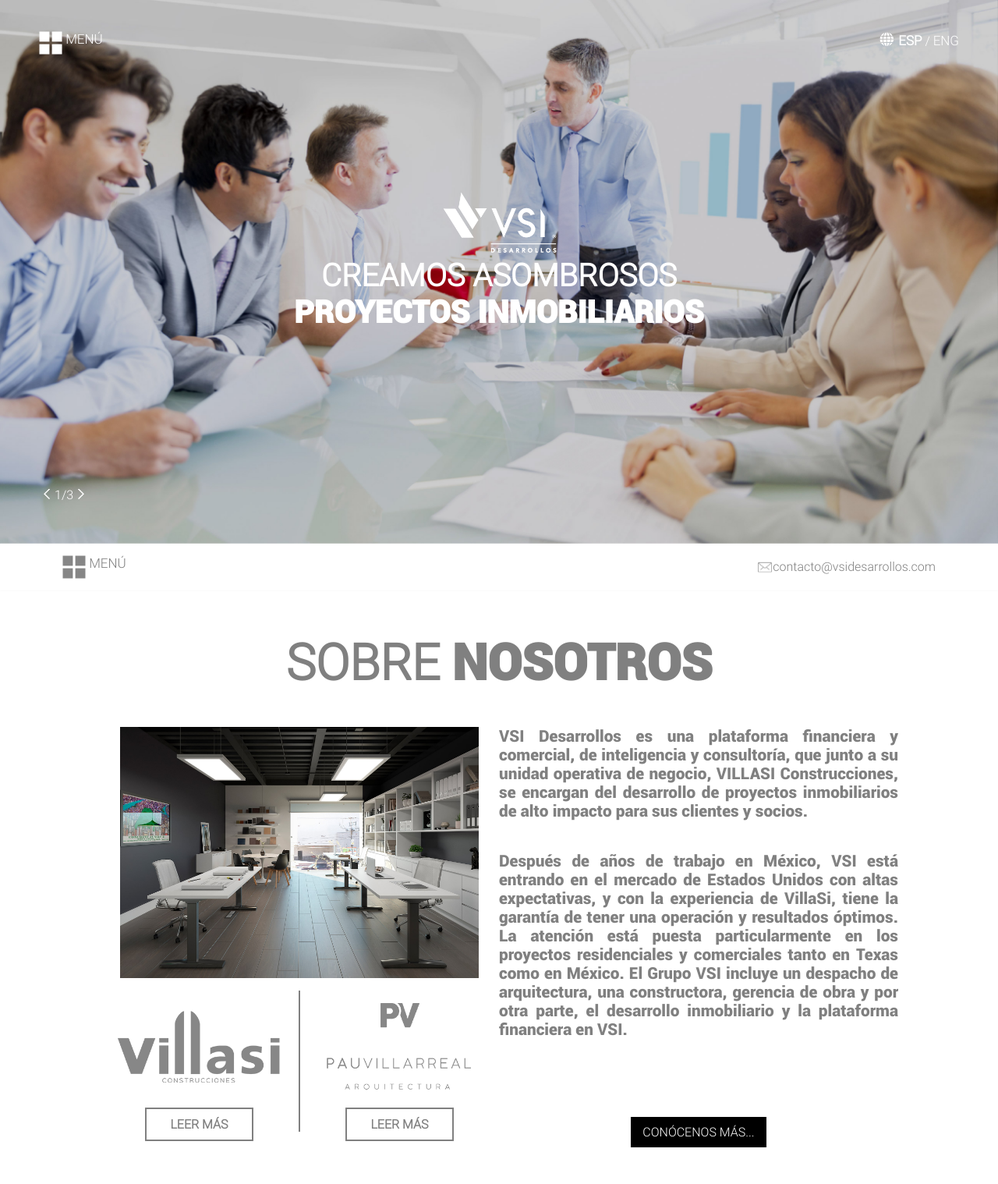
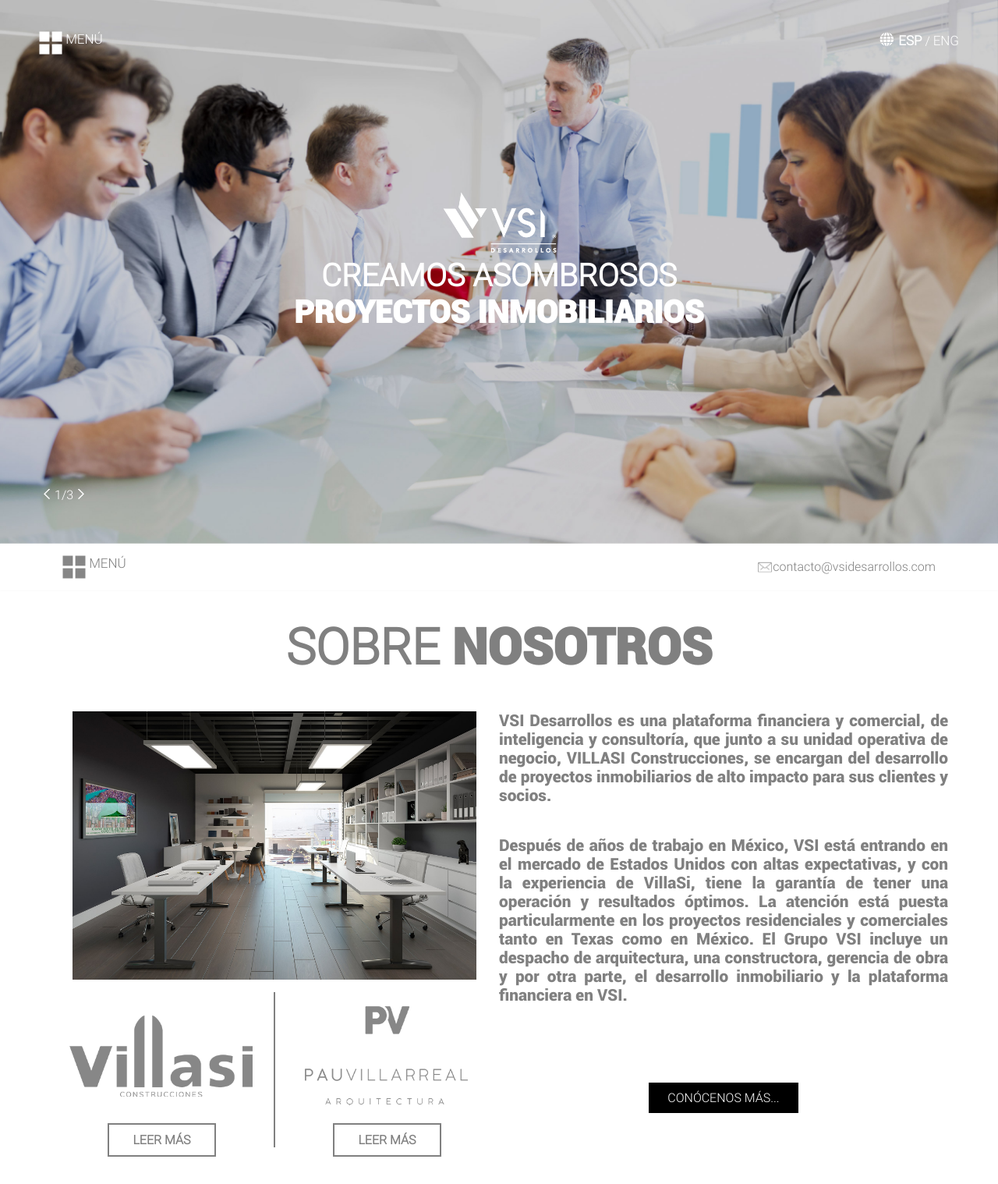
Before and after one commit to ArcoDev/vsi, a PHP site: page / in a window 1280 px wide; the page is wider, and only the part inside the window is pictured. Shown: the top 1518 px of that part at 78% size. Run offline with PHP 8.4, Linux system fonts and the light colour scheme; style sheets or scripts are compiled from the project's sources; some libraries are stand-ins or nearby versions.

Commit message:
Ajustes de estilos  del cuerpo del index.html

```diff
--- a/assets/scss/estilos.css
+++ b/assets/scss/estilos.css
@@ -81,12 +81,10 @@ section {
   width: 20px;
 }
 
-.contenedor1 {
-  margin: 0 5vw;
-}
-
 .contenedor2 {
-  margin: 20px 10vw;
+  display: flex;
+  flex-direction: column;
+  align-items: center;
 }
 
 .fila {
@@ -315,6 +313,7 @@ main nav .correo {
 }
 
 .nosotros {
+  width: 90%;
   margin-bottom: 50px;
 }
 
@@ -479,7 +478,7 @@ main nav .correo {
 }
 
 .caja-numeros {
-  width: 130%;
+  width: 100%;
   height: 500px;
   background: olive;
   padding: 0;
@@ -487,7 +486,6 @@ main nav .correo {
   background-position: center;
   background-size: cover;
   background-repeat: no-repeat;
-  margin-left: -10rem;
   display: flex;
   align-items: center;
   justify-content: center;
@@ -497,7 +495,6 @@ main nav .correo {
   .caja-numeros {
     width: 100%;
     height: auto;
-    margin-left: -1rem;
     flex-wrap: wrap;
   }
 }
@@ -513,7 +510,7 @@ main nav .correo {
 .caja-numeros::before {
   content: '';
   position: absolute;
-  width: 130%;
+  width: 100%;
   height: 500px;
   background: #2a3c96;
   background: linear-gradient(90deg, rgba(42, 60, 150, 0.83827) 0%, rgba(28, 137, 95, 0.86348) 100%);
@@ -608,7 +605,7 @@ main nav .correo {
 }
 
 .caja-proyectos {
-  width: 100%;
+  width: 90%;
   padding: 0;
   display: flex;
   gap: 10px;
@@ -683,7 +680,7 @@ main nav .correo {
 
 /*Imagenes proyectos*/
 .caja-img {
-  width: 100%;
+  width: 90%;
   transition: all 1s;
   display: none;
 }
@@ -698,9 +695,10 @@ main nav .correo {
   cursor: pointer;
   position: absolute;
   margin-top: -6.5rem;
-  right: 11%;
+  right: 5%;
   color: #000;
   font-weight: bold;
+  font-size: 1.5rem;
 }
 
 @media screen and (max-width: 767px) {
@@ -745,7 +743,7 @@ main nav .correo {
 }
 
 .desarrollosInm {
-  width: 100%;
+  width: 90%;
   height: 650px;
   background-image: url("../img/capital.jpg");
   background-position: center;
@@ -863,7 +861,7 @@ main nav .correo {
 }
 
 .desarrollosCap {
-  width: 100%;
+  width: 90%;
   height: 650px;
   background-image: url("../img/capital.jpg");
   background-position: center;
@@ -1168,7 +1166,7 @@ main .cuerpo .contacto .titulo-cuerpo h2 {
   margin-bottom: 30px;
 }
 
-main .cuerpo .contacto .titulo-cuerpo .fila .columna-2 .contenedor-2 {
+main .cuerpo .contacto .titulo-cuerpo .fila .columna-2 .ghor-2 {
   text-align: justify;
   padding: 30px;
 }
--- a/assets/scss/estilos.scss
+++ b/assets/scss/estilos.scss
@@ -86,11 +86,14 @@ section {
 }
 
 .contenedor1 {
-    margin: 0 5vw;
+    //margin: 0 5vw;
 }
 
 .contenedor2 {
-    margin: 20px 10vw;
+   // margin: 20px 5vw;
+   display: flex;
+   flex-direction: column;
+   align-items: center;
 }
 
 .fila {
@@ -353,8 +356,8 @@ main nav .correo {
 
 //nosotros
 .nosotros {
+    width: 90%;
     margin-bottom: 50px;
-
     h2 {
         font-size: 4rem;
         font-family: "Roboto-Light";
@@ -520,7 +523,7 @@ main nav .correo {
 
 //NUMEROS
 .caja-numeros {
-    width: 130%;
+    width: 100%;
     height: 500px;
     background: olive;
     padding: 0;
@@ -528,7 +531,7 @@ main nav .correo {
     background-position: center;
     background-size: cover;
     background-repeat: no-repeat;
-    margin-left: -10rem;
+   //margin-left: -10rem;
     display: flex;
     align-items: center;
     justify-content: center;
@@ -537,7 +540,7 @@ main nav .correo {
         & {
             width: 100%;
             height: auto;
-            margin-left: -1rem;
+            //margin-left: -1rem;
             flex-wrap: wrap;
         }
     }
@@ -554,7 +557,7 @@ main nav .correo {
     &::before {
         content: '';
         position: absolute;
-        width: 130%;
+        width: 100%;
         height: 500px;
         background: rgb(42, 60, 150);
         background: linear-gradient(90deg, rgba(42, 60, 150, 0.8382703423166141) 0%, rgba(28, 137, 95, 0.8634804263502276) 100%);
@@ -653,13 +656,12 @@ main nav .correo {
 
 //Proyectos
 .caja-proyectos {
-    width: 100%;
+    width: 90%;
     padding: 0;
     display: flex;
     gap: 10px;
     text-align: center;
     margin-top: 3rem;
-
     @media screen and(max-width: 767px) {
         & {
             gap: 5px;
@@ -728,7 +730,7 @@ main nav .correo {
 
 /*Imagenes proyectos*/
 .caja-img {
-    width: 100%;
+    width: 90%;
     transition: all 1s;
     display: none;
 
@@ -741,9 +743,10 @@ main nav .correo {
             cursor: pointer;
             position: absolute;
             margin-top: -6.5rem;
-            right: 11%;
+            right: 5%;
             color: #000;
             font-weight: bold;
+            font-size: 1.5rem;
 
             @media screen and(max-width: 767px) {
                 & {
@@ -790,7 +793,7 @@ main nav .correo {
 }
 
 @mixin desarrollos {
-    width: 100%;
+    width: 90%;
     height: 650px;
     background-image: url('../img/capital.jpg');
     background-position: center;
@@ -1114,7 +1117,7 @@ main .cuerpo .contacto .titulo-cuerpo h2 {
     margin-bottom: 30px;
 }
 
-main .cuerpo .contacto .titulo-cuerpo .fila .columna-2 .contenedor-2 {
+main .cuerpo .contacto .titulo-cuerpo .fila .columna-2 .ghor-2 {
     text-align: justify;
     padding: 30px;
 }
--- a/index.html
+++ b/index.html
@@ -5,12 +5,11 @@
     <meta charset="UTF-8">
     <meta name="viewport" content="width=device-width, initial-scale=1.0">
     <meta http-equiv="X-UA-Compatible" content="ie=edge">
-    <meta name="description" content="">
-    <meta name="keywords" content="">
+    <meta name="description" content="VSI Desarrollos es una plataforma financiera y comercial, de inteligencia y consultoría,
+    que junto a su unidad operativa de negocio, VILLASI Construcciones, se encargan del
+    desarrollo de proyectos inmobiliarios de alto impacto para sus clientes y socios.">
+    <meta name="keywords" content="VSI, Desarrolladora, Inmobiliaria, Proyectos inmobiliarios">
     <meta name="author" content="A W Software">
-    <!--LINKEDIN DE AUTOR-->
-    <!--www.linkedin.com/in/miguel-angel-gonzález-de-la-rosa-4171bb15a-->
-    <!--LINKEDIN DE AUTOR-->
     <link rel="shortcut icon" href="assets/icons/favicon.PNG" type="image/x-icon">
     <link rel="stylesheet" href="assets/scss/estilos.css">
     <link rel="stylesheet" href="assets/scss/media_query.css">
```
Also changed, not shown: assets/galeria/icono_nosotros.png (deleted), assets/galeria/nosotros.jpg (deleted), assets/galeria/pauvillarreal_logo.png (deleted), 1 other file.
